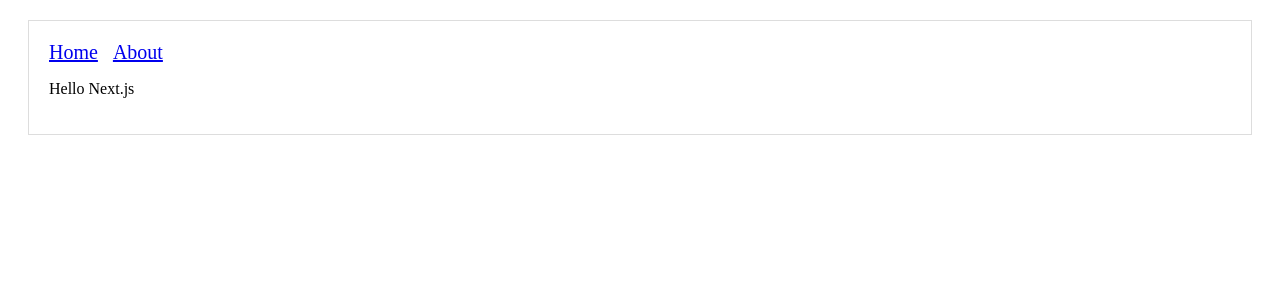
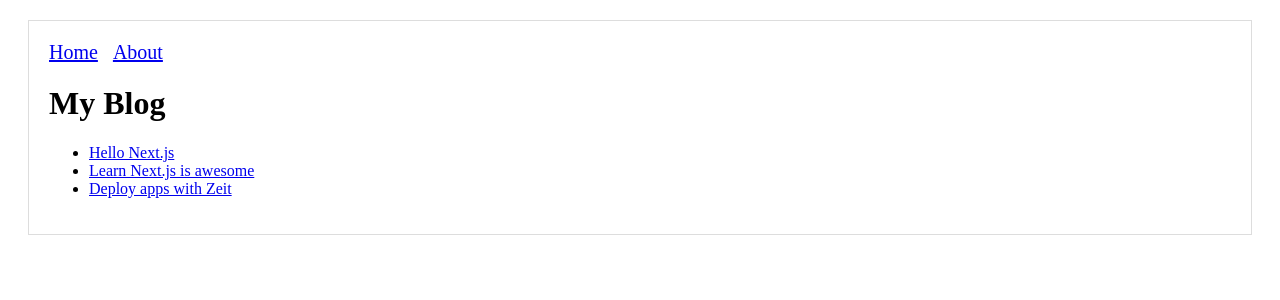
Before and after one commit to khaledkz/IntroNextJs, a Next.js app: page / in a window 1280 px wide. Shown: the top 300 px of the page. Built offline with nearby package versions, Linux system fonts and the light colour scheme.

Commit message:
create postlink component inside index page

```diff
--- a/pages/index.js
+++ b/pages/index.js
@@ -1,10 +1,24 @@
 import Layout from '../components/MyLayout.js'
+import Link from 'next/link'
+
+const PostLink = (props) => (
+    <li>
+      <Link href={`/post?title=${props.title}`}>
+        <a>{props.title}</a>
+      </Link>
+    </li>
+  )
 
 const Index = () => (
     <div>
-         <Layout>
-         <p>Hello Next.js</p>
-          </Layout>
+        <Layout>
+            <h1>My Blog</h1>
+            <ul>
+                <PostLink title="Hello Next.js" />
+                <PostLink title="Learn Next.js is awesome" />
+                <PostLink title="Deploy apps with Zeit" />
+            </ul>
+        </Layout>
     </div>
 )
 
```
